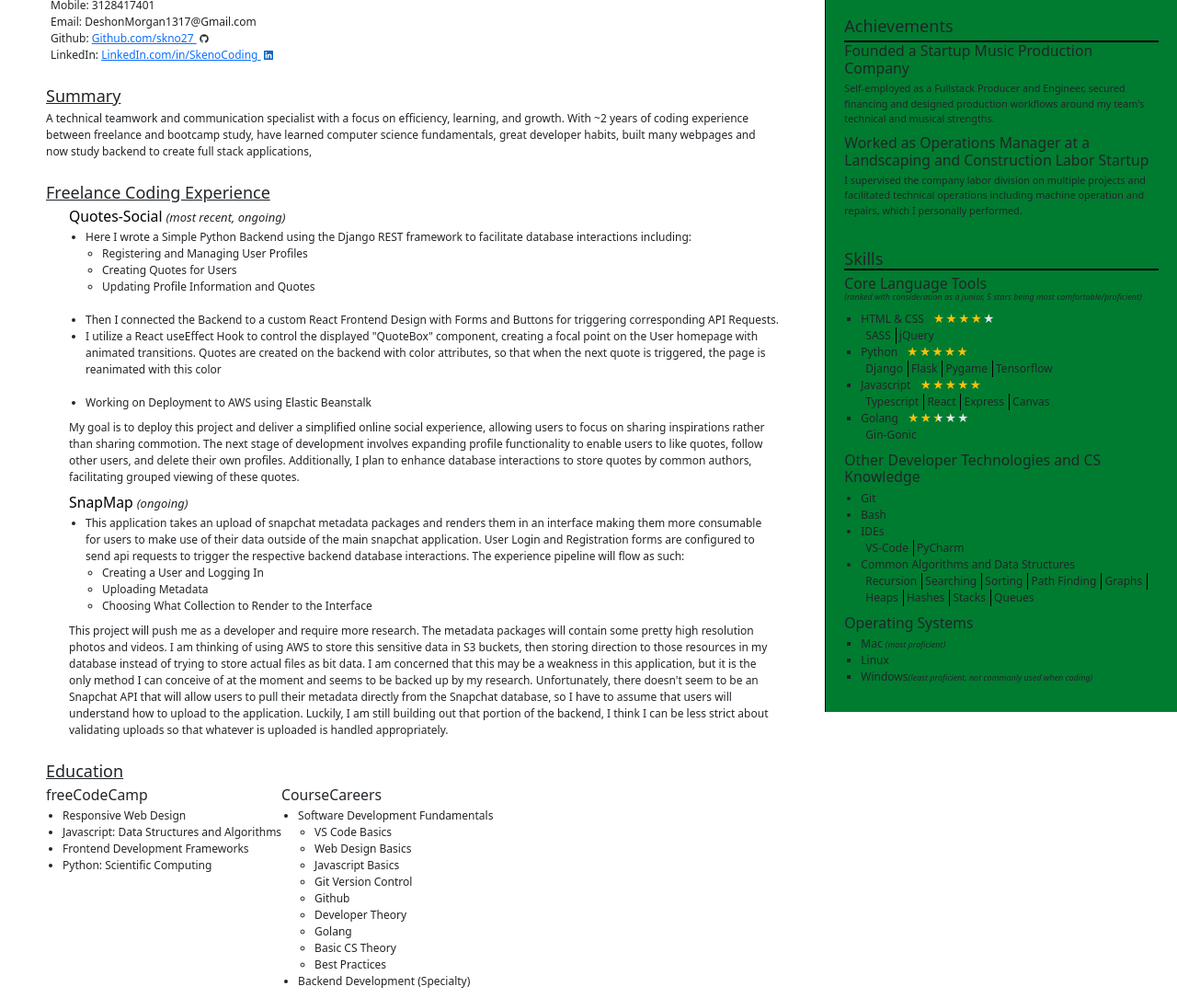
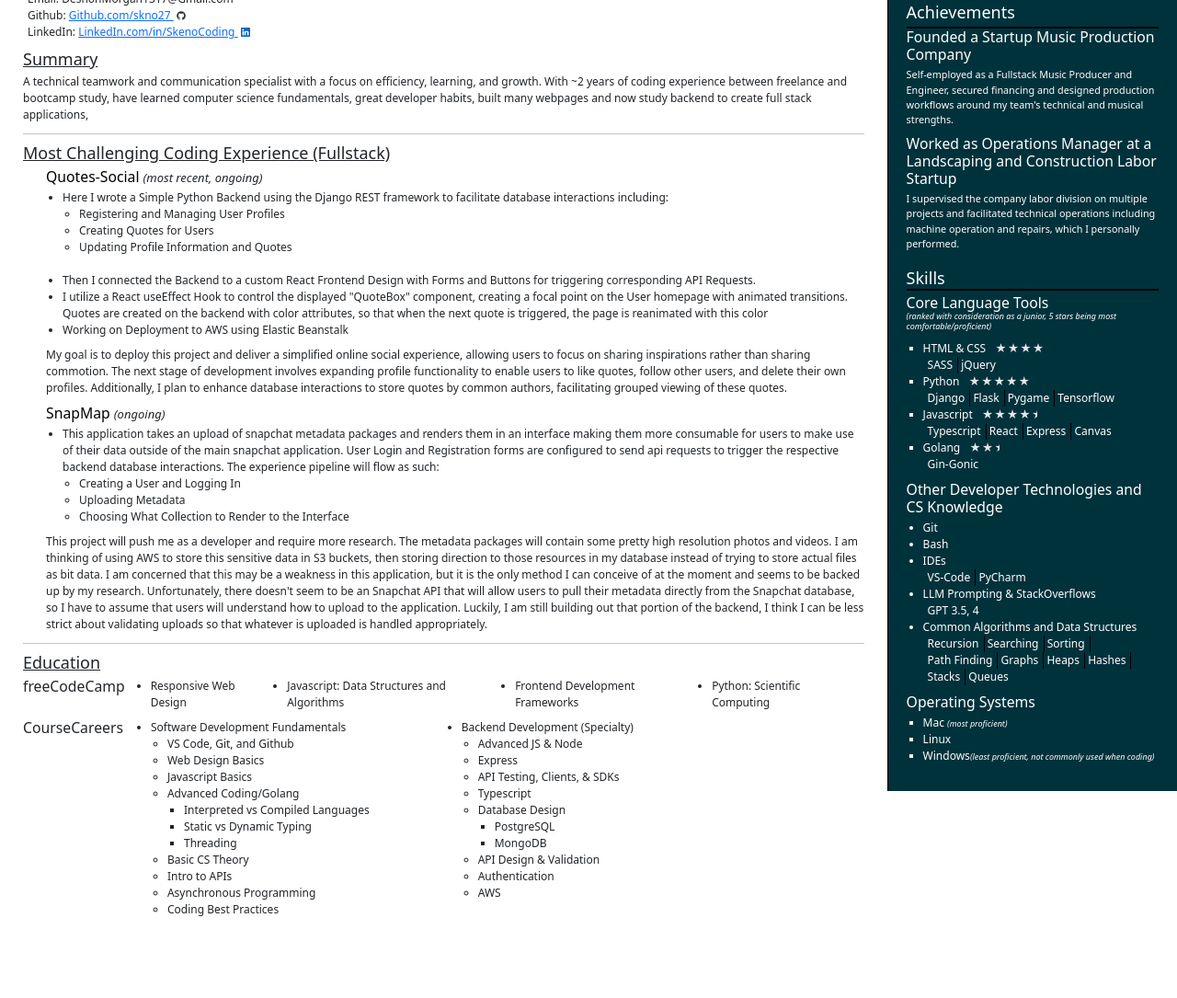
Before and after one commit to skno27/Resume, a plain HTML site: page page.html in a window 1280 px wide. Shown: the part 127-1212 px from the top of the page at 92% size. After the commit the page ends 1134 px from the top, so only its background shows below. Drawn offline with nearby package versions, Linux system fonts and the light colour scheme.

Commit message:
finished :) for now at least

```diff
--- a/page.html
+++ b/page.html
@@ -5,6 +5,7 @@
     <meta
       name="viewport"
       content="width=device-width, initial-scale=1.0" />
+    <base target="_blank" />
     <link
       href="https://cdn.jsdelivr.net/npm/bootstrap@5.3.2/dist/css/bootstrap.min.css"
       rel="stylesheet"
@@ -43,7 +44,7 @@
                 </h1>
               </div>
               <div class="intro type-of-developer right">
-                <h2 class="intro-item">Web Developer</h2>
+                <h2 class="intro-item">Web Developer | Software Engineer</h2>
               </div>
             </div>
             <div class="intro-bar">
@@ -103,7 +104,7 @@
         <!-- project/experience demonstration -->
         <section id="first">
           <div class="section-title">
-            <h2>Freelance Coding Experience</h2>
+            <h2>Most Challenging Coding Experience (Fullstack)</h2>
           </div>
           <div class="experience-container">
             <h3>
@@ -139,7 +140,6 @@
                 backend with color attributes, so that when the next quote is
                 triggered, the page is reanimated with this color
               </li>
-              <br />
               <li>Working on Deployment to AWS using Elastic Beanstalk</li>
               <!-- <br /> -->
             </ul>
@@ -206,32 +206,60 @@
           <div id="education-wrapper">
             <div id="education-container">
               <h3>freeCodeCamp</h3>
-              <ul>
+              <div class="education-block">
+                <ul class="classes free">
                   <li>Responsive Web Design</li>
                   <li>Javascript: Data Structures and Algorithms</li>
                   <li>Frontend Development Frameworks</li>
                   <li>Python: Scientific Computing</li>
                 </ul>
               </div>
+            </div>
             <div id="education-container">
-              <h3>CourseCareers</h3>
-              <ul>
-                <li>
+              <h3 class="shift">CourseCareers</h3>
+              <div class="education-block">
+                <ul class="classes">
+                  <li class="course">
                     Software Development Fundamentals
                     <ul>
-                    <li>VS Code Basics</li>
+                      <li>VS Code, Git, and Github</li>
                       <li>Web Design Basics</li>
                       <li>Javascript Basics</li>
-                    <li>Git Version Control</li>
-                    <li>Github</li>
-                    <li>Developer Theory</li>
-                    <li>Golang</li>
-                    <li>Basic CS Theory</li>
-                    <li>Best Practices</li>
+                      <li>
+                        Advanced Coding/Golang
+                        <ul class="golang">
+                          <li>Interpreted vs Compiled Languages</li>
+                          <li>Static vs Dynamic Typing</li>
+                          <li>Threading</li>
                         </ul>
                       </li>
-                <li>Backend Development (Specialty)</li>
+                      <li>Basic CS Theory</li>
+                      <li>Intro to APIs</li>
+                      <li>Asynchronous Programming</li>
+                      <li>Coding Best Practices</li>
                     </ul>
+                  </li>
+                  <li class="course">
+                    Backend Development (Specialty)
+                    <ul class="course">
+                      <li>Advanced JS & Node</li>
+                      <li>Express</li>
+                      <li>API Testing, Clients, & SDKs</li>
+                      <li>Typescript</li>
+                      <li>
+                        Database Design
+                        <ul>
+                          <li>PostgreSQL</li>
+                          <li>MongoDB</li>
+                        </ul>
+                      </li>
+                      <li>API Design & Validation</li>
+                      <li>Authentication</li>
+                      <li>AWS</li>
+                    </ul>
+                  </li>
+                </ul>
+              </div>
             </div>
           </div>
         </section>
@@ -258,7 +286,7 @@
           </div>
           <h3>Founded a Startup Music Production Company</h3>
           <p style="font-size: larger">
-            Self-employed as a Fullstack Producer and Engineer, secured
+            Self-employed as a Fullstack Music Producer and Engineer, secured
             financing and designed production workflows around my team's
             technical and musical strengths.
           </p>
@@ -305,7 +333,7 @@
             <li>
               Javascript<span
                 class="stars"
-                data-rating="4.8"></span>
+                data-rating="4.5"></span>
               <ul class="tools">
                 <li>Typescript</li>
                 <li>React</li>
@@ -331,6 +359,12 @@
               <ul class="tools">
                 <li>VS-Code</li>
                 <li>PyCharm</li>
+              </ul>
+            </li>
+            <li>
+              LLM Prompting & StackOverflows
+              <ul class="tools">
+                <li>GPT 3.5, 4</li>
               </ul>
             </li>
             <li>
--- a/static/styles.css
+++ b/static/styles.css
@@ -12,11 +12,11 @@
 }
 
 /* ul {
-  padding: 0;
 } */
 
 li {
   margin: 0;
+  padding: 0;
 }
 
 .tools li {
@@ -111,19 +111,20 @@
   height: 100vh;
   width: 100%;
   /* border: 2px solid black; */
-  flex: 7;
-  padding: 50px;
+  flex: 10;
+  padding: 25px;
   /* box-shadow: 0 2px 3px rgba(0, 0, 0, 0.1), 0 0 0 1px rgba(0, 0, 0, 0.1); */
 }
 
 #skillset {
+  color: white;
   height: auto;
   flex: 3;
   display: flex;
   flex-direction: column;
   /* justify-content: center; */
 
-  background-color: rgb(0, 124, 48);
+  background-color: rgb(0, 50, 60);
   /* background-color: tan; */
   padding: 20px;
   border-left: 1px solid black;
@@ -188,8 +189,9 @@
   letter-spacing: 1px;
   background: linear-gradient(
     90deg,
-    #ffc107 calc(var(--rating) / 5 * 100%),
-    #e4e5e9 calc(var(--rating) / 5 * 100%)
+    /* #ffc107 calc(var(--rating) / 5 * 100%), */ #e4e5e9
+      calc(var(--rating) / 5 * 100%),
+    rgba(0, 0, 255, 0) calc(var(--rating) / 5 * 100%)
   );
   -webkit-background-clip: text;
   background-clip: text;
@@ -240,15 +242,47 @@
   font-size: 12px;
 }
 
-#resume efsection:not(:last-of-type) {
-  padding-bottom: 25px;
+#resume section:not(:last-of-type) {
+  padding-bottom: 2px;
   border-bottom: 1px solid rgb(196, 196, 196);
 }
 
 section {
-  margin-top: 25px;
+  margin-top: 10px;
 }
 
 #education-wrapper {
   display: flex;
+  flex-direction: column;
 }
+
+#education-container {
+  /* border: 2px solid black; */
+  display: flex;
+}
+
+.shift {
+  margin-right: 12px;
+}
+
+.education-block {
+  display: flex;
+  justify-content: space-between;
+}
+
+.classes {
+  display: flex;
+  /* justify-content: space-evenly; */
+}
+
+.free li {
+  margin: 0 10px 0 10px;
+}
+
+.classes li.course:not(.first-child) {
+  margin-right: 100px;
+}
+
+.golang {
+  display: inline-flexbox;
+}
```
Lines whose indentation alone changed are shown as unchanged.
